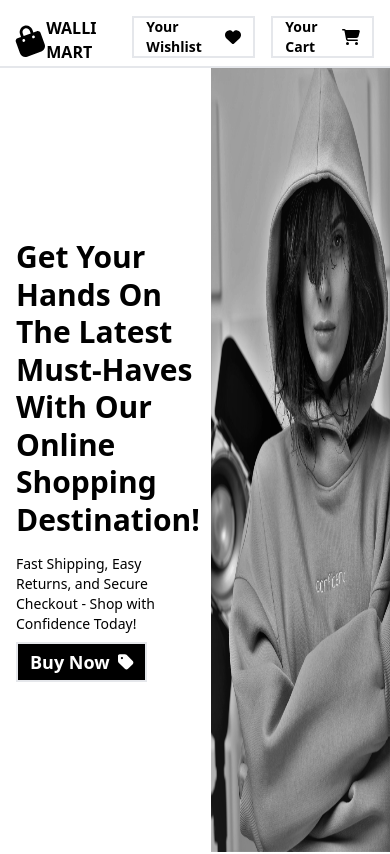
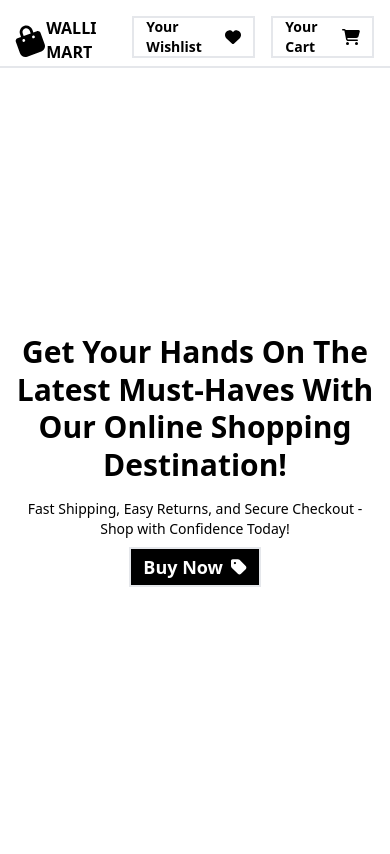
Before and after one commit to Ndace-hash/walli-mart, a Vue app: page / in a window 390 px wide. Shown: the top 854 px of the page. Built offline with nearby package versions, Linux system fonts and the light colour scheme; no server answers.

Commit message:
design: made hero component responsive

```diff
--- a/src/components/AppHero.vue
+++ b/src/components/AppHero.vue
@@ -1,6 +1,8 @@
 <template>
-  <section class="hero relative w-full grid grid-cols-2 gap-4 pl-4">
-    <div class="flex flex-col gap-y-2 justify-center">
+  <section class="hero relative flex items-center w-full md:grid grid-cols-2 gap-4 px-4">
+    <div
+      class="flex flex-col gap-y-2 justify-center text-center items-center md:items-start text-left"
+    >
       <h1 class="text-3xl font-bold capitalize leading-tight mb-2">
         Get Your Hands on the Latest Must-Haves with Our Online Shopping Destination!
       </h1>
@@ -13,7 +15,7 @@
         <span>buy now</span> <Font-awesome-icon icon="fa-solid fa-tag" />
       </button>
     </div>
-    <div class="h-full flex place-items-center overflow-y-hidden object-cover">
+    <div class="h-full flex place-items-center overflow-y-hidden object-cover hidden md:flex">
       <img src="../assets/display.jpg" class="w-full h-full" />
     </div>
   </section>
```
